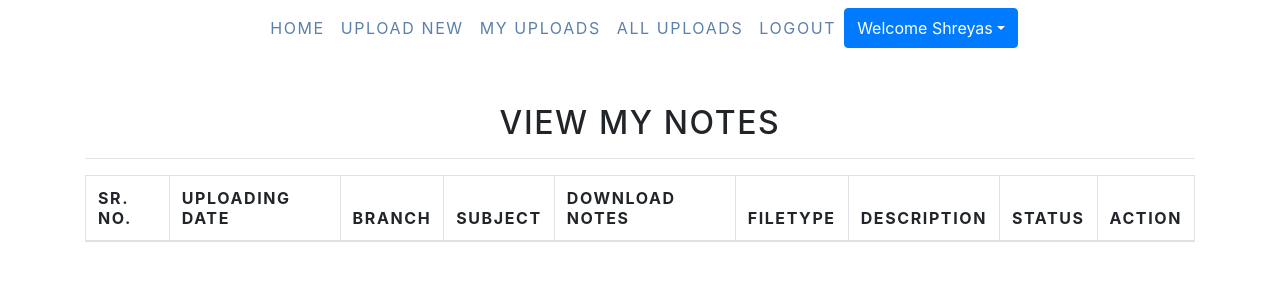
After one commit to shreyasudaya/student-res, a Django app: page /view_usernotes in a window 1280 px wide. The commit adds this page. Shown: the top 300 px of the page. Run offline with Django 4.2, Linux system fonts and the light colour scheme; a user stored in the database is signed in; data comes from the database, SQL or seed files in the repository; both versions use the stored data as it was after the commit; lists and menus that the app fills with data are empty; some libraries are stand-ins or nearby versions.

Commit message:
view upload

```diff
--- a/student_resource_sharing/student_resource_sharing/urls.py
+++ b/student_resource_sharing/student_resource_sharing/urls.py
@@ -35,5 +35,7 @@ urlpatterns = [
     path('changepassword',changepassword,name="changepassword"),
     path('changepassword',changepassword,name="changepassword"),
     path('edit_profile',edit_profile,name="edit_profile"),
-    path('upload_notes',upload_notes,name="upload_notes")
+    path('upload_notes',upload_notes,name="upload_notes"),
+    path('view_usernotes',view_usernotes,name="view_usernotes"),
+    path('delete_usernotes/<int:pid>',delete_usernotes,name="delete_usernotes")
 ] + static(settings.MEDIA_URL, document_root=settings.MEDIA_ROOT)
--- a/student_resource_sharing/studentres/templates/usernavigation.html
+++ b/student_resource_sharing/studentres/templates/usernavigation.html
@@ -51,7 +51,7 @@
 
             <li class="navbar-item">
 
-                <a class="nav-link" href="#">My Uploads</a>
+                <a class="nav-link" href="{%url 'view_usernotes'%}">My Uploads</a>
 
             </li>
 
--- /dev/null
+++ b/student_resource_sharing/studentres/templates/view_usernotes.html
@@ -0,0 +1,52 @@
+{%extends 'usernavigation.html'%}
+{% load static %}
+{%block body%}
+
+{% if error == "no" %}
+    <script>
+        alert();
+    </script>
+{% endif %}
+
+{% if error == "yes" %}
+    <script>
+        alert("Something went wrong");
+    </script>
+{% endif %}
+
+<div class="container mt-5">
+    <h2 class="text-center">View My Notes</h2>
+    <hr>
+    <table class="table table-bordered" id="myTable">
+        <thead>
+            <tr>
+                <th>Sr. No.</th>
+                <th>Uploading Date</th>
+                <th>Branch</th>
+                <th>Subject</th>
+                <th>Download Notes</th>
+                <th>Filetype</th>
+                <th>Description</th>
+                <th>Status</th>
+                <th>Action</th>
+            </tr>
+            {% for i in notes %}
+            <tr>
+                <td>{{forloop.counter}}</td>
+                <td>{{i.uploadingdate}}</td>
+                <td>{{i.branch}}</td>
+                <td>{{i.subject}}</td>
+                <td><a href="{{i.notesfile.url}}" download class="btn btn-primary">Download</a></td>
+                <td>{{i.filetype}}</td>
+                <td>{{i.description}}</td>
+                <td>{{i.status}}</td>
+                <td><a href="{% url 'delete_usernotes' i.id %}" download class="btn btn-danger" onclick="return confirm('Are you sure?')">Delete</a></td>
+            </tr>
+            {% endfor %}
+        </thead>
+    </table>
+</div>
+
+
+
+{% endblock %}
--- a/student_resource_sharing/studentres/views.py
+++ b/student_resource_sharing/studentres/views.py
@@ -147,3 +147,18 @@ def upload_notes(request) :
             error="yes"
     d = {'error':error}
     return render(request, 'upload_notes.html', d)
+
+def view_usernotes(request) :
+    if not request.user:
+        return redirect('login')
+    user = User.objects.get(id=request.user.id)
+    notes = Notes.objects.filter(user = user)
+    d = {'notes':notes,}
+    return render(request, 'view_usernotes.html',d)
+
+def delete_usernotes(request,pid) :
+    if not request.user:
+        return redirect('login')
+    notes = Notes.objects.get(id = pid)
+    notes.delete()
+    return redirect('view_usernotes')
```
Also changed, not shown: student_resource_sharing/studentres/templates/upload_notes.html (+6 -6 lines), student_resource_sharing/db.sqlite3.
